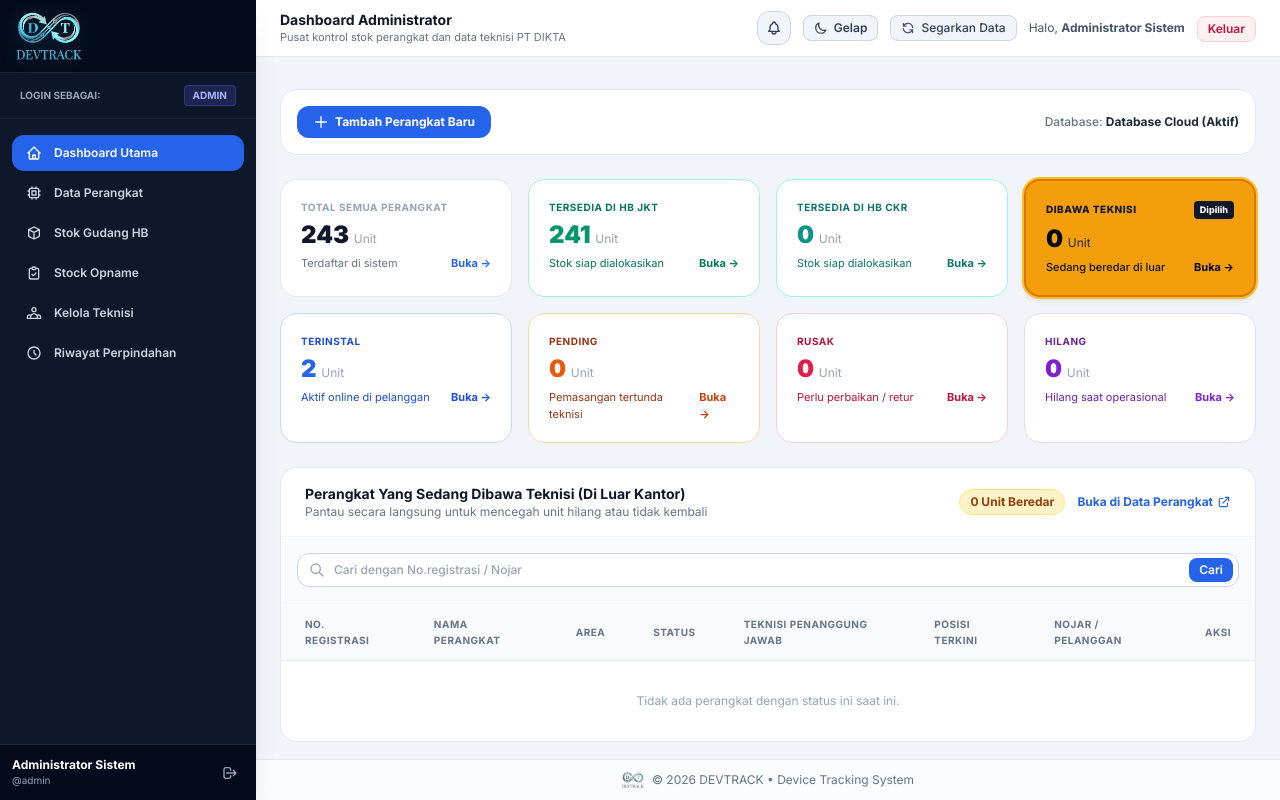
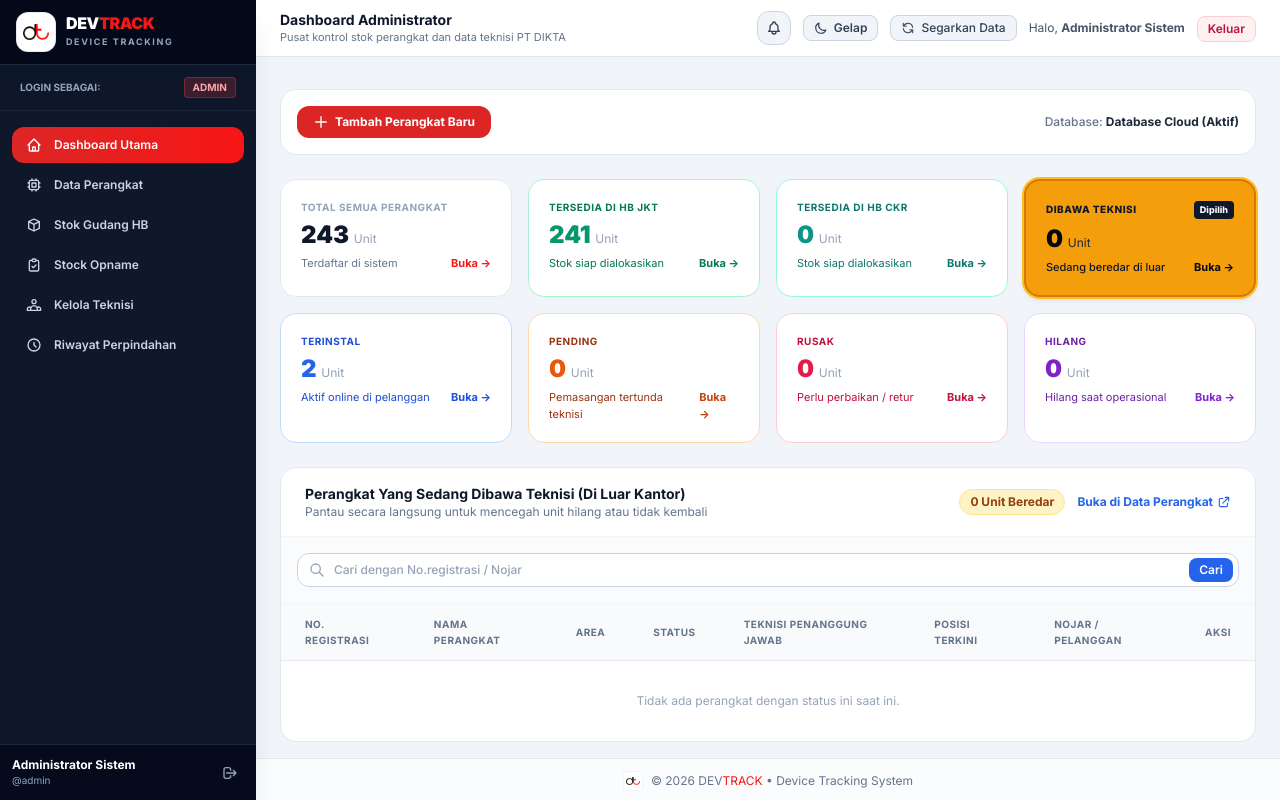
Before and after one commit to Muhamad-dn/Dikta-Monitoring, a Laravel app: page /admin/dashboard in a window 1280 px wide. Run offline with Laravel 9, Linux system fonts and the light colour scheme; a user stored in the database is signed in; data comes from the database, SQL or seed files in the repository; some libraries are stand-ins or nearby versions.

Commit message:
feat: update dashboard admin logo with high-contrast white badge and align sidebar to black-red palette

```diff
--- a/resources/views/admin/dashboard.blade.php
+++ b/resources/views/admin/dashboard.blade.php
@@ -10,7 +10,7 @@
     <!-- Aksi Utama & Status Database -->
     <div class="bg-white p-4 rounded-2xl border border-slate-200 shadow-xs flex flex-wrap items-center justify-between gap-3">
         <div>
-            <a href="{{ route('admin.devices.create') }}" class="px-4 py-2 text-xs font-bold text-white bg-blue-600 hover:bg-blue-700 rounded-xl shadow-xs transition-colors inline-flex items-center gap-1.5">
+            <a href="{{ route('admin.devices.create') }}" class="px-4 py-2 text-xs font-bold text-white bg-red-600 hover:bg-red-700 rounded-xl shadow-xs transition-colors inline-flex items-center gap-1.5">
                 <svg class="w-4 h-4" fill="none" stroke="currentColor" viewBox="0 0 24 24"><path stroke-linecap="round" stroke-linejoin="round" stroke-width="2" d="M12 4v16m8-8H4"/></svg>
                 <span>Tambah Perangkat Baru</span>
             </a>
@@ -32,13 +32,13 @@
                 <div class="flex items-center justify-between">
                     <span class="text-[10px] font-bold uppercase tracking-wider {{ $statusFilter === 'all' ? 'text-slate-300' : 'text-slate-400' }}">Total Semua Perangkat</span>
                     @if($statusFilter === 'all')
-                        <span class="px-1.5 py-0.5 rounded text-[9px] font-extrabold bg-blue-500 text-white">Dipilih</span>
+                        <span class="px-1.5 py-0.5 rounded text-[9px] font-extrabold bg-[#F71616] text-white">Dipilih</span>
                     @endif
                 </div>
                 <div class="text-2xl font-black mt-1 {{ $statusFilter === 'all' ? 'text-white' : 'text-slate-900' }}">{{ $stats['total_devices'] }} <span class="text-xs font-normal {{ $statusFilter === 'all' ? 'text-slate-300' : 'text-slate-400' }}">Unit</span></div>
                 <div class="mt-1 flex items-center justify-between text-[11px] {{ $statusFilter === 'all' ? 'text-slate-300' : 'text-slate-500' }}">
                     <span>Terdaftar di sistem</span>
-                    <span class="font-bold {{ $statusFilter === 'all' ? 'text-blue-300' : 'text-blue-600' }} group-hover:underline">Buka &rarr;</span>
+                    <span class="font-bold {{ $statusFilter === 'all' ? 'text-red-300' : 'text-[#F71616]' }} group-hover:underline">Buka &rarr;</span>
                 </div>
             </a>
 
--- a/resources/views/layouts/app.blade.php
+++ b/resources/views/layouts/app.blade.php
@@ -6,7 +6,7 @@
     <meta name="csrf-token" content="{{ csrf_token() }}">
 
     <title>@yield('title', 'Monitoring Teknisi') - DEVTRACK &bull; PT DIKTA</title>
-    <link rel="icon" type="image/png" href="{{ asset('images/devtrack-logo.png') }}">
+    <link rel="icon" type="image/png" href="{{ asset('images/devtrack-dt-icon.png') }}">
 
     <!-- Google Fonts: Inter (Clean Normal UI for letters & numbers), JetBrains Mono (Codes) -->
     <link rel="preconnect" href="https://fonts.googleapis.com">
@@ -253,14 +253,25 @@
     <aside :class="mobileMenuOpen ? 'translate-x-0' : '-translate-x-full'"
            class="fixed inset-y-0 left-0 z-50 w-64 bg-slate-900 text-white flex flex-col transition-transform duration-200 ease-in-out md:translate-x-0 md:static md:w-64 shrink-0 shadow-xl">
 
-        <!-- Header Brand: Tanpa Background, Hanya Logo & Nama DEVTRACK Saja -->
-        <div class="py-3 px-4 border-b border-slate-800 bg-slate-950/70 flex items-center justify-between">
+        <!-- Header Brand: Logo DT Baru & DEVTRACK Typography -->
+        <div class="py-3 px-4 border-b border-slate-800 bg-slate-950/80 flex items-center justify-between">
             <a href="{{ auth()->user()->role === 'admin' ? route('admin.dashboard') : (auth()->user()->role === 'koordinator' ? route('coordinator.dashboard') : route('technician.dashboard')) }}"
                title="Kembali ke Dashboard Utama"
-               class="flex items-center transition-transform hover:scale-105">
-                <img src="{{ asset('images/devtrack-logo-dark.png') }}"
-                     alt="DEVTRACK"
-                     class="h-12 w-auto object-contain drop-shadow-[0_2px_10px_rgba(34,211,238,0.2)]">
+               class="flex items-center gap-2.5 transition-transform hover:scale-102">
+                <!-- White backdrop badge for 100% sharp brand logo contrast (never clashes) -->
+                <div class="h-10 w-10 p-1.5 bg-white rounded-xl shadow-xs border border-slate-200/90 flex items-center justify-center shrink-0">
+                    <img src="{{ asset('images/devtrack-dt-icon.png') }}"
+                         alt="DEVTRACK Logo"
+                         class="h-full w-auto object-contain">
+                </div>
+                <div class="flex flex-col min-w-0">
+                    <div class="text-base font-black tracking-tight text-white leading-none">
+                        DEV<span class="text-[#F71616]">TRACK</span>
+                    </div>
+                    <div class="text-[9px] font-bold tracking-[0.18em] text-slate-400 uppercase mt-1 truncate">
+                        Device Tracking
+                    </div>
+                </div>
             </a>
             <button @click="mobileMenuOpen = false" class="md:hidden text-slate-400 hover:text-white p-1.5 rounded-lg hover:bg-slate-800 transition-colors">
                 <svg class="w-5 h-5" fill="none" stroke="currentColor" viewBox="0 0 24 24"><path stroke-linecap="round" stroke-linejoin="round" stroke-width="2" d="M6 18L18 6M6 6l12 12"/></svg>
@@ -271,7 +282,7 @@
         <div class="px-5 py-3 border-b border-slate-800/80 bg-slate-900/50 flex items-center justify-between">
             <span class="text-[10px] uppercase font-bold text-slate-400">Login Sebagai:</span>
             @if(auth()->user()->role === 'admin')
-                <span class="px-2 py-0.5 rounded text-[10px] font-bold bg-indigo-500/20 text-indigo-300 border border-indigo-500/30">ADMIN</span>
+                <span class="px-2 py-0.5 rounded text-[10px] font-bold bg-red-500/20 text-red-300 border border-red-500/30">ADMIN</span>
             @elseif(auth()->user()->role === 'koordinator')
                 <span class="px-2 py-0.5 rounded text-[10px] font-bold bg-emerald-500/20 text-emerald-300 border border-emerald-500/30">KOORDINATOR</span>
             @else
@@ -284,38 +295,37 @@
 
             @if(auth()->user()->role === 'admin')
                 <a href="{{ route('admin.dashboard') }}"
-                   class="flex items-center gap-3 px-3.5 py-2.5 rounded-xl text-xs font-semibold transition-all {{ request()->routeIs('admin.dashboard') ? 'bg-blue-600 text-white shadow-sm' : 'text-slate-300 hover:bg-slate-800 hover:text-white' }}">
+                   class="flex items-center gap-3 px-3.5 py-2.5 rounded-xl text-xs font-semibold transition-all {{ request()->routeIs('admin.dashboard') ? 'bg-gradient-to-r from-red-600 to-[#F71616] text-white shadow-sm shadow-red-950/40 font-bold' : 'text-slate-300 hover:bg-slate-800 hover:text-white' }}">
                     <svg class="w-4 h-4" fill="none" stroke="currentColor" viewBox="0 0 24 24"><path stroke-linecap="round" stroke-linejoin="round" stroke-width="2" d="M3 12l2-2m0 0l7-7 7 7M5 10v10a1 1 0 001 1h3m10-11l2 2m-2-2v10a1 1 0 01-1 1h-3m-6 0a1 1 0 001-1v-4a1 1 0 011-1h2a1 1 0 011 1v4a1 1 0 001 1m-6 0h6"/></svg>
                     <span>Dashboard Utama</span>
                 </a>
 
                 <a href="{{ route('admin.devices.index') }}"
-                   class="flex items-center gap-3 px-3.5 py-2.5 rounded-xl text-xs font-semibold transition-all {{ request()->routeIs('admin.devices.*') && !request()->routeIs('admin.devices.stock') ? 'bg-blue-600 text-white shadow-sm' : 'text-slate-300 hover:bg-slate-800 hover:text-white' }}">
+                   class="flex items-center gap-3 px-3.5 py-2.5 rounded-xl text-xs font-semibold transition-all {{ request()->routeIs('admin.devices.*') && !request()->routeIs('admin.devices.stock') ? 'bg-gradient-to-r from-red-600 to-[#F71616] text-white shadow-sm shadow-red-950/40 font-bold' : 'text-slate-300 hover:bg-slate-800 hover:text-white' }}">
                     <svg class="w-4 h-4" fill="none" stroke="currentColor" viewBox="0 0 24 24"><path stroke-linecap="round" stroke-linejoin="round" stroke-width="2" d="M9 3v2m6-2v2M9 19v2m6-2v2M5 9H3m2 6H3m18-6h-2m2 6h-2M7 19h10a2 2 0 002-2V7a2 2 0 00-2-2H7a2 2 0 00-2 2v10a2 2 0 002 2zM9 9h6v6H9V9z"/></svg>
                     <span>Data Perangkat</span>
                 </a>
 
                 <a href="{{ route('admin.devices.stock') }}"
-                   class="flex items-center gap-3 px-3.5 py-2.5 rounded-xl text-xs font-semibold transition-all {{ request()->routeIs('admin.devices.stock') ? 'bg-blue-600 text-white shadow-sm' : 'text-slate-300 hover:bg-slate-800 hover:text-white' }}">
+                   class="flex items-center gap-3 px-3.5 py-2.5 rounded-xl text-xs font-semibold transition-all {{ request()->routeIs('admin.devices.stock') ? 'bg-gradient-to-r from-red-600 to-[#F71616] text-white shadow-sm shadow-red-950/40 font-bold' : 'text-slate-300 hover:bg-slate-800 hover:text-white' }}">
                     <svg class="w-4 h-4" fill="none" stroke="currentColor" viewBox="0 0 24 24"><path stroke-linecap="round" stroke-linejoin="round" stroke-width="2" d="M20 7l-8-4-8 4m16 0l-8 4m8-4v10l-8 4m0-10L4 7m8 4v10M4 7v10l8 4"/></svg>
                     <span>Stok Gudang HB</span>
                 </a>
 
                 <a href="{{ route('admin.stock-opname.index') }}"
-                   class="flex items-center gap-3 px-3.5 py-2.5 rounded-xl text-xs font-semibold transition-all {{ request()->routeIs('admin.stock-opname.*') ? 'bg-blue-600 text-white shadow-sm' : 'text-slate-300 hover:bg-slate-800 hover:text-white' }}">
+                   class="flex items-center gap-3 px-3.5 py-2.5 rounded-xl text-xs font-semibold transition-all {{ request()->routeIs('admin.stock-opname.*') ? 'bg-gradient-to-r from-red-600 to-[#F71616] text-white shadow-sm shadow-red-950/40 font-bold' : 'text-slate-300 hover:bg-slate-800 hover:text-white' }}">
                     <svg class="w-4 h-4" fill="none" stroke="currentColor" viewBox="0 0 24 24"><path stroke-linecap="round" stroke-linejoin="round" stroke-width="2" d="M9 5H7a2 2 0 00-2 2v12a2 2 0 002 2h10a2 2 0 002-2V7a2 2 0 00-2-2h-2M9 5a2 2 0 002 2h2a2 2 0 002-2M9 5a2 2 0 012-2h2a2 2 0 012 2m-6 9l2 2 4-4"/></svg>
                     <span>Stock Opname</span>
                 </a>
 
-
                 <a href="{{ route('admin.technicians.index') }}"
-                   class="flex items-center gap-3 px-3.5 py-2.5 rounded-xl text-xs font-semibold transition-all {{ request()->routeIs('admin.technicians.*') ? 'bg-blue-600 text-white shadow-sm' : 'text-slate-300 hover:bg-slate-800 hover:text-white' }}">
+                   class="flex items-center gap-3 px-3.5 py-2.5 rounded-xl text-xs font-semibold transition-all {{ request()->routeIs('admin.technicians.*') ? 'bg-gradient-to-r from-red-600 to-[#F71616] text-white shadow-sm shadow-red-950/40 font-bold' : 'text-slate-300 hover:bg-slate-800 hover:text-white' }}">
                     <svg class="w-4 h-4" fill="none" stroke="currentColor" viewBox="0 0 24 24"><path stroke-linecap="round" stroke-linejoin="round" stroke-width="2" d="M17 20h5v-2a3 3 0 00-5.356-1.857M17 20H7m10 0v-2c0-.656-.126-1.283-.356-1.857M7 20H2v-2a3 3 0 015.356-1.857M7 20v-2c0-.656.126-1.283.356-1.857m0 0a5.002 5.002 0 019.288 0M15 7a3 3 0 11-6 0 3 3 0 016 0z"/></svg>
                     <span>Kelola Teknisi</span>
                 </a>
 
                 <a href="{{ route('admin.history.index') }}"
-                   class="flex items-center gap-3 px-3.5 py-2.5 rounded-xl text-xs font-semibold transition-all {{ request()->routeIs('admin.history.index') ? 'bg-blue-600 text-white shadow-sm' : 'text-slate-300 hover:bg-slate-800 hover:text-white' }}">
+                   class="flex items-center gap-3 px-3.5 py-2.5 rounded-xl text-xs font-semibold transition-all {{ request()->routeIs('admin.history.index') ? 'bg-gradient-to-r from-red-600 to-[#F71616] text-white shadow-sm shadow-red-950/40 font-bold' : 'text-slate-300 hover:bg-slate-800 hover:text-white' }}">
                     <svg class="w-4 h-4" fill="none" stroke="currentColor" viewBox="0 0 24 24"><path stroke-linecap="round" stroke-linejoin="round" stroke-width="2" d="M12 8v4l3 3m6-3a9 9 0 11-18 0 9 9 0 0118 0z"/></svg>
                     <span>Riwayat Perpindahan</span>
                 </a>
@@ -398,9 +408,11 @@
                     <button @click="mobileMenuOpen = true" class="md:hidden p-1.5 text-slate-600 dark:text-slate-300 hover:text-slate-900 dark:hover:text-white rounded-lg hover:bg-slate-100 dark:hover:bg-slate-800">
                         <svg class="w-5 h-5" fill="none" stroke="currentColor" viewBox="0 0 24 24"><path stroke-linecap="round" stroke-linejoin="round" stroke-width="2" d="M4 6h16M4 12h16M4 18h16"/></svg>
                     </button>
-                    <a href="{{ auth()->user()->role === 'admin' ? route('admin.dashboard') : (auth()->user()->role === 'koordinator' ? route('coordinator.dashboard') : route('technician.dashboard')) }}" class="md:hidden flex items-center">
-                        <img src="{{ asset('images/devtrack-logo.png') }}" alt="DEVTRACK Logo" class="h-8 w-auto object-contain dark:hidden">
-                        <img src="{{ asset('images/devtrack-logo-white.png') }}" alt="DEVTRACK Logo" class="h-8 w-auto object-contain hidden dark:inline">
+                    <a href="{{ auth()->user()->role === 'admin' ? route('admin.dashboard') : (auth()->user()->role === 'koordinator' ? route('coordinator.dashboard') : route('technician.dashboard')) }}" class="md:hidden flex items-center gap-2">
+                        <div class="h-8 w-8 p-1 bg-white rounded-lg shadow-2xs border border-slate-200 flex items-center justify-center shrink-0">
+                            <img src="{{ asset('images/devtrack-dt-icon.png') }}" alt="DEVTRACK Logo" class="h-full w-auto object-contain">
+                        </div>
+                        <span class="text-sm font-black text-slate-900 dark:text-white leading-none">DEV<span class="text-[#F71616]">TRACK</span></span>
                     </a>
                     <div>
                         <h1 class="text-sm font-bold text-slate-900 dark:text-white leading-tight">
@@ -648,9 +660,10 @@
         @if(auth()->user()->role !== 'teknisi')
         <!-- FOOTER: Identitas DEVTRACK Seragam dengan Halaman Login -->
         <footer class="px-4 sm:px-6 py-3 border-t border-slate-200 dark:border-slate-800 bg-white/70 dark:bg-slate-900/80 text-center text-xs text-slate-500 dark:text-slate-400 mt-auto flex items-center justify-center gap-2 transition-colors">
-            <img src="{{ asset('images/devtrack-logo.png') }}" alt="DEVTRACK Logo" class="h-4 w-auto object-contain opacity-75 dark:hidden">
-            <img src="{{ asset('images/devtrack-logo-white.png') }}" alt="DEVTRACK Logo" class="h-4 w-auto object-contain opacity-75 hidden dark:inline">
-            <span>&copy; {{ date('Y') }} DEVTRACK &bull; Device Tracking System</span>
+            <div class="h-5 w-5 p-0.5 bg-white rounded shadow-2xs inline-flex items-center justify-center shrink-0 border border-slate-200/50">
+                <img src="{{ asset('images/devtrack-dt-icon.png') }}" alt="DEVTRACK Logo" class="h-full w-auto object-contain">
+            </div>
+            <span>&copy; {{ date('Y') }} DEV<span class="text-[#F71616]">TRACK</span> &bull; Device Tracking System</span>
         </footer>
         @endif
 
```
Also changed, not shown: public/images/devtrack-dt-icon-white.png (added).
